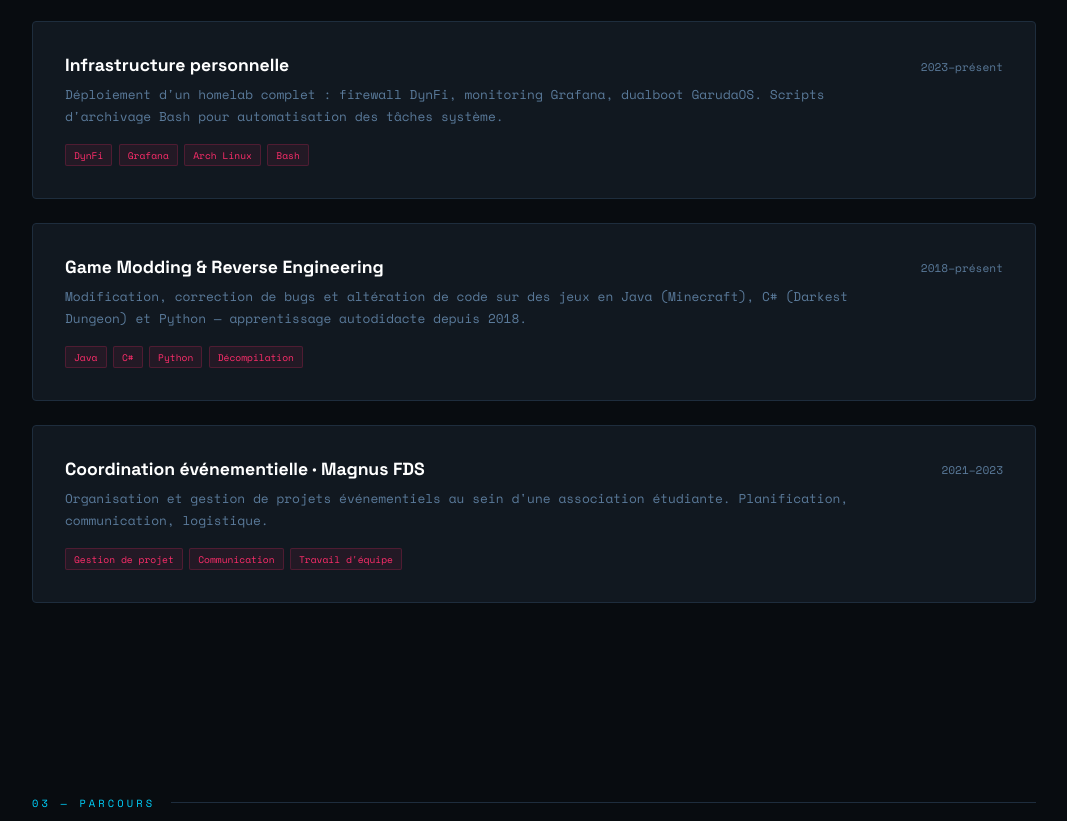
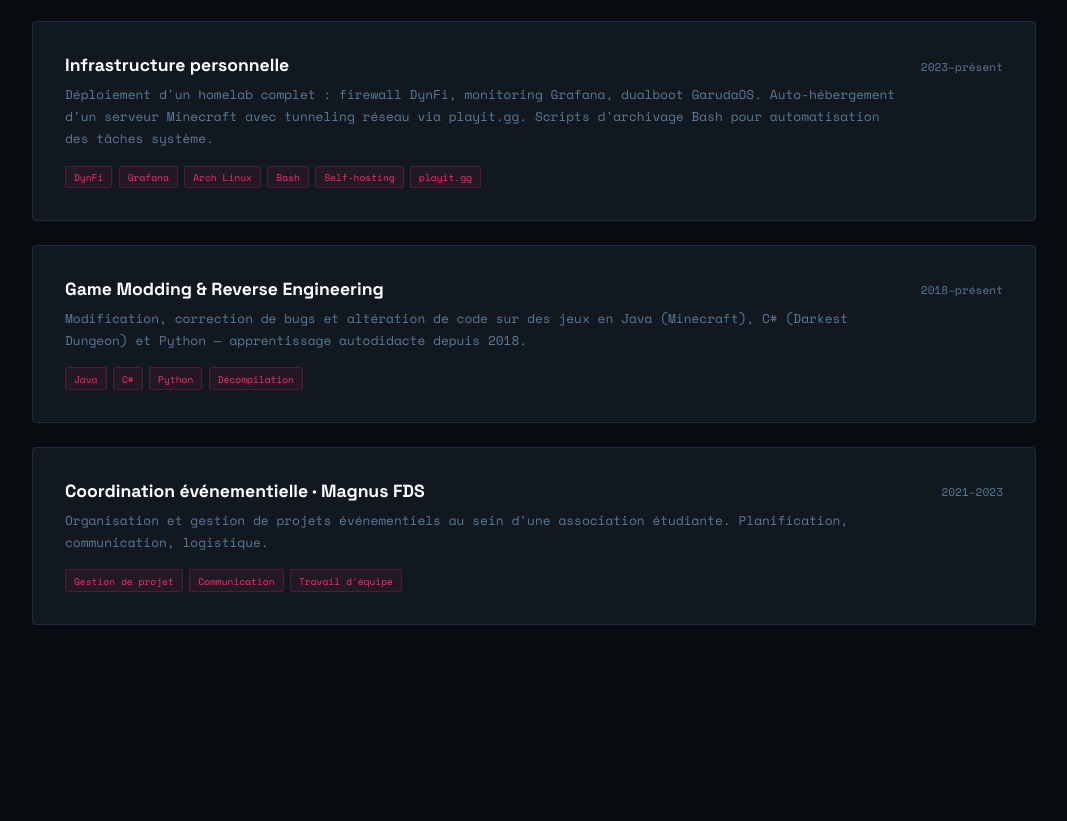
Before and after one commit to SerMaxia/SerMaxia.github.io, a plain HTML site: page index.html in a window 1280 px wide. Shown: the part 2264-3085 px from the top of the page, without its empty margins (106-1173 px from the left). Drawn offline with nearby package versions, Linux system fonts and the light colour scheme.

Commit message:
feat: Add Minecraft self-hosting with playit.gg to portfolio

```diff
--- a/index.html
+++ b/index.html
@@ -626,13 +626,15 @@
         <div class="project-title">Infrastructure personnelle</div>
         <div class="project-desc">
           Déploiement d'un homelab complet : firewall DynFi, monitoring Grafana, dualboot GarudaOS.
-          Scripts d'archivage Bash pour automatisation des tâches système.
+          Auto-hébergement d'un serveur Minecraft avec tunneling réseau via playit.gg. Scripts d'archivage Bash pour automatisation des tâches système.
         </div>
         <div class="project-stack">
           <span class="stack-tag">DynFi</span>
           <span class="stack-tag">Grafana</span>
           <span class="stack-tag">Arch Linux</span>
           <span class="stack-tag">Bash</span>
+          <span class="stack-tag">Self-hosting</span>
+          <span class="stack-tag">playit.gg</span>
         </div>
       </div>
       <div class="project-year">2023–présent</div>
```
